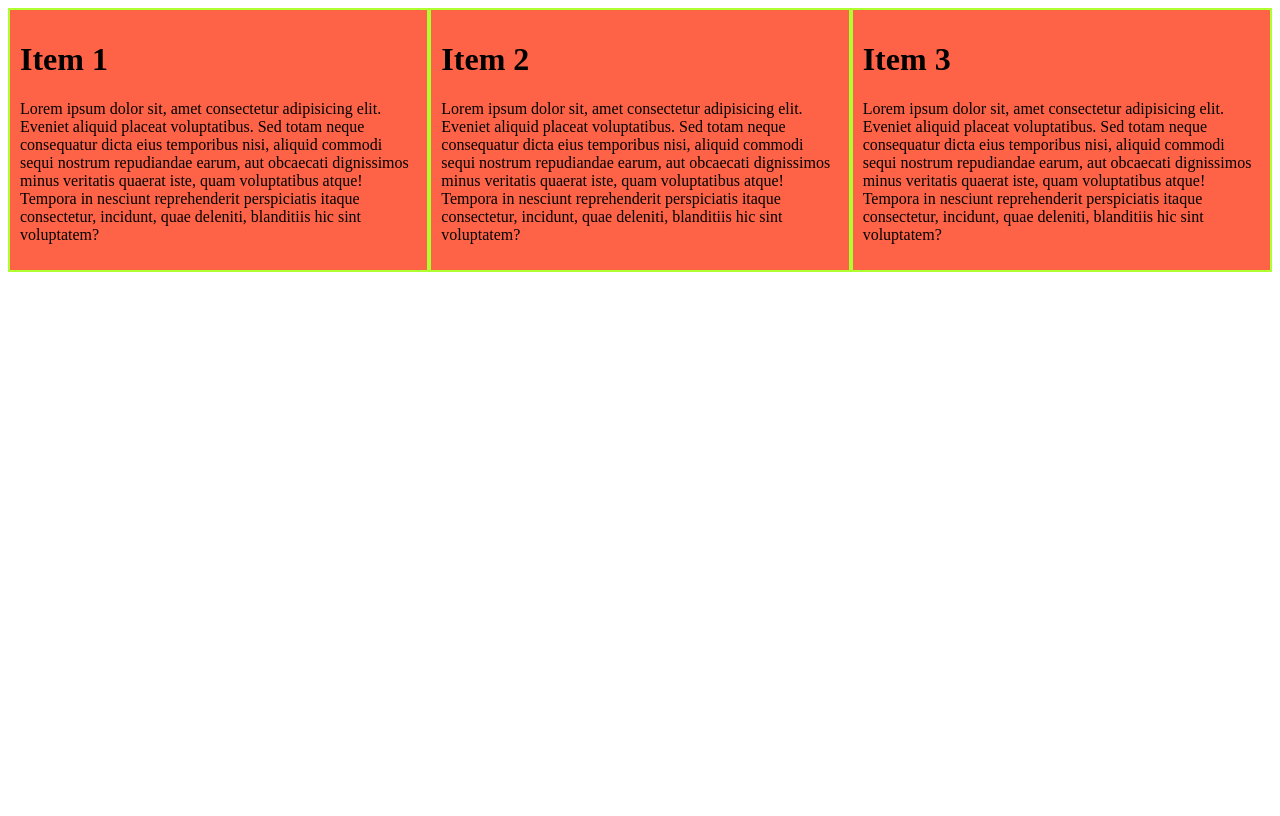
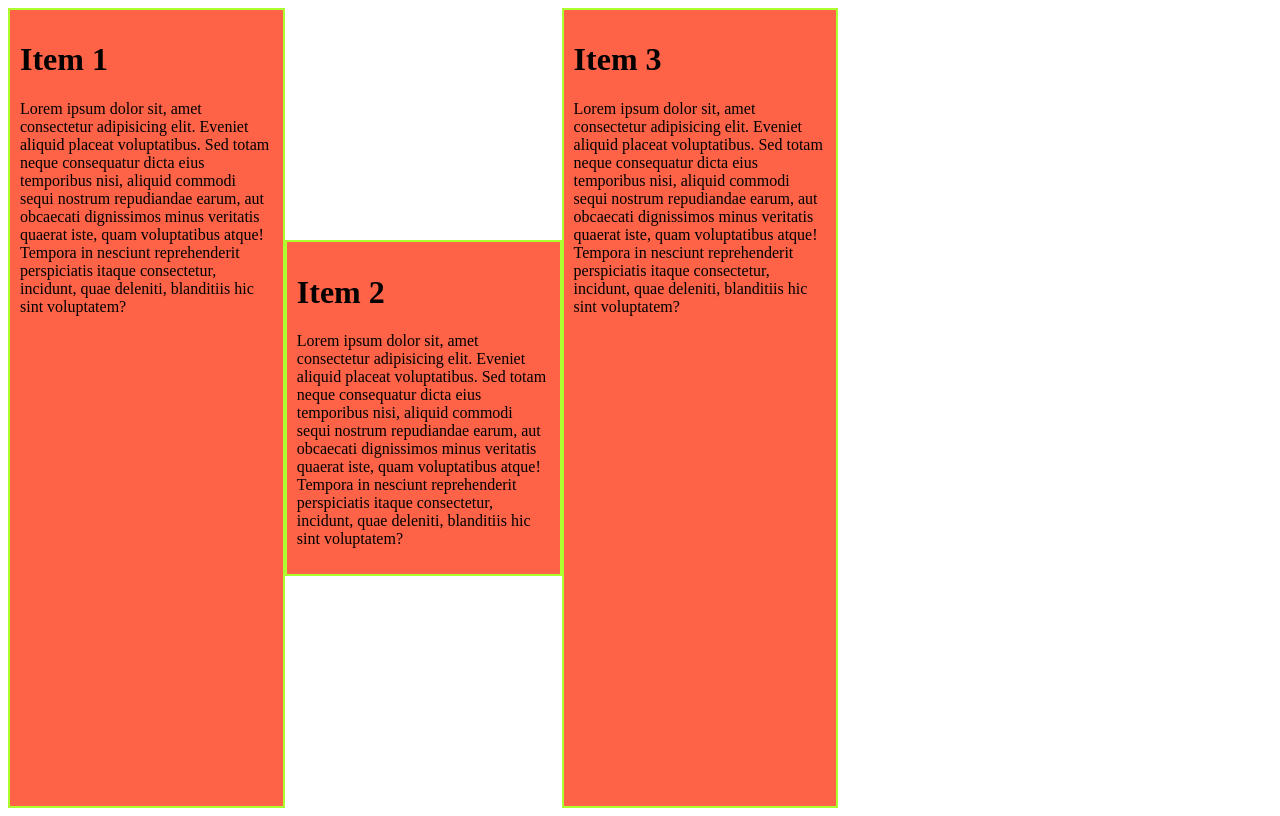
Before and after one commit to vikasjadaun/newfile1, a plain HTML site: page flex.html in a window 1280 px wide. Drawn offline with Linux system fonts and the light colour scheme.

Commit message:
add property

```diff
--- a/flex.html
+++ b/flex.html
@@ -4,13 +4,18 @@
   <style>
     .flex-container{
         display: flex;
-        /* height: 700px; */
+        height: 800px;
+        /* flex-direction: column; */
+        /* flex-direction: row-reverse; */
+        /* flex-direction: column; */
+        /* flex-direction: column-reverse; */
         /* arange is varitaical direction top to bottom  */
         /* align-items: stretch; */
         /* align-items: flex-start; */
         /* align-items: stretch; */
         /* align-items: flex-start; */
         /* align-items: center; */
+        /* align-items: flex-end; */
    /* arange is vartical direction top to bottom  */
         /* justify-content: flex-start; */
         /* justify-content: flex-end; */
@@ -23,25 +28,28 @@
           */
           /* justify-content: space-between; */
           /* justify-content: space-around; */
-          justify-content: space-evenly;
+          /* justify-content: space-evenly; */
     }
   .item1,.item2,.item3{
 background-color: tomato;
 padding: 10px;
 border: 2px solid greenyellow;
-width: 204;
+width: 20%;
   }
   .item1{
     /* order: 3; */
     /* flex: 1; */
+    align-items: flex-start;
   }
   .item2{
     /* order: 1; */
     /* flex: 2; */
+    align-self: center;
   }
   .item3{
     /* order: 2; */
     /* flex: 2; */
+    align-items: flex-end;
   }
   </style>
     <title>css flex box</title>
```
